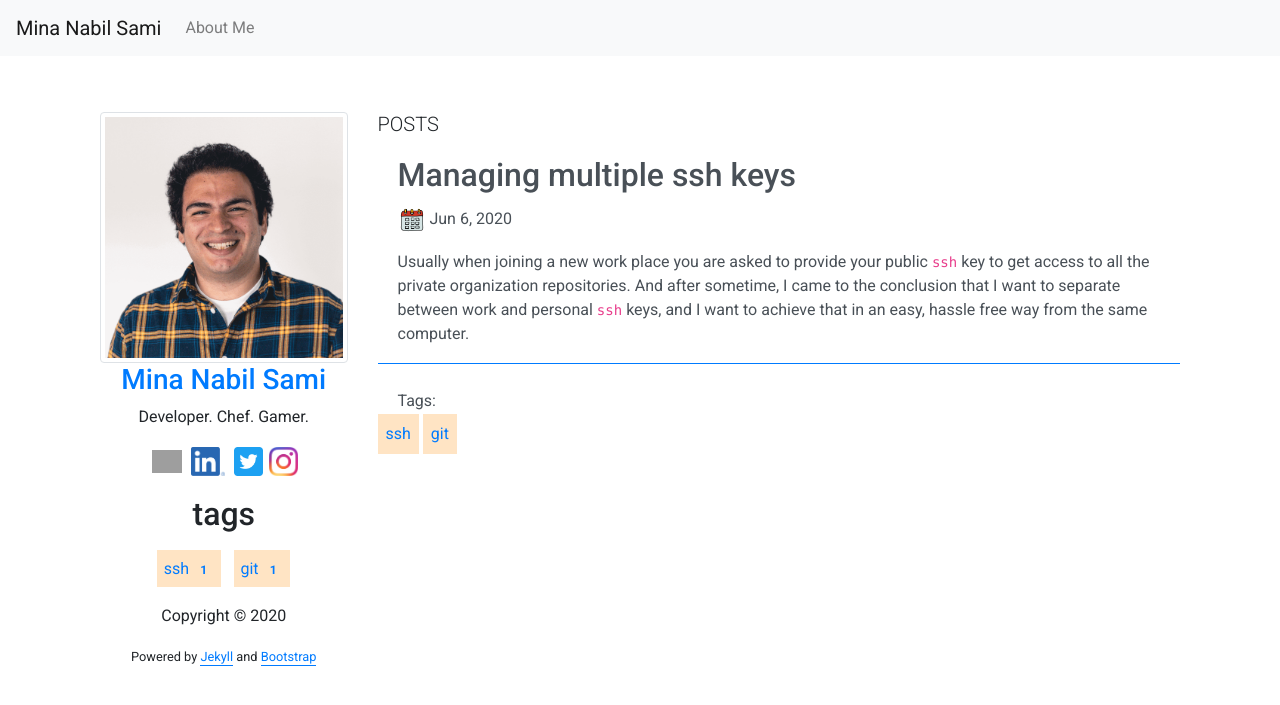
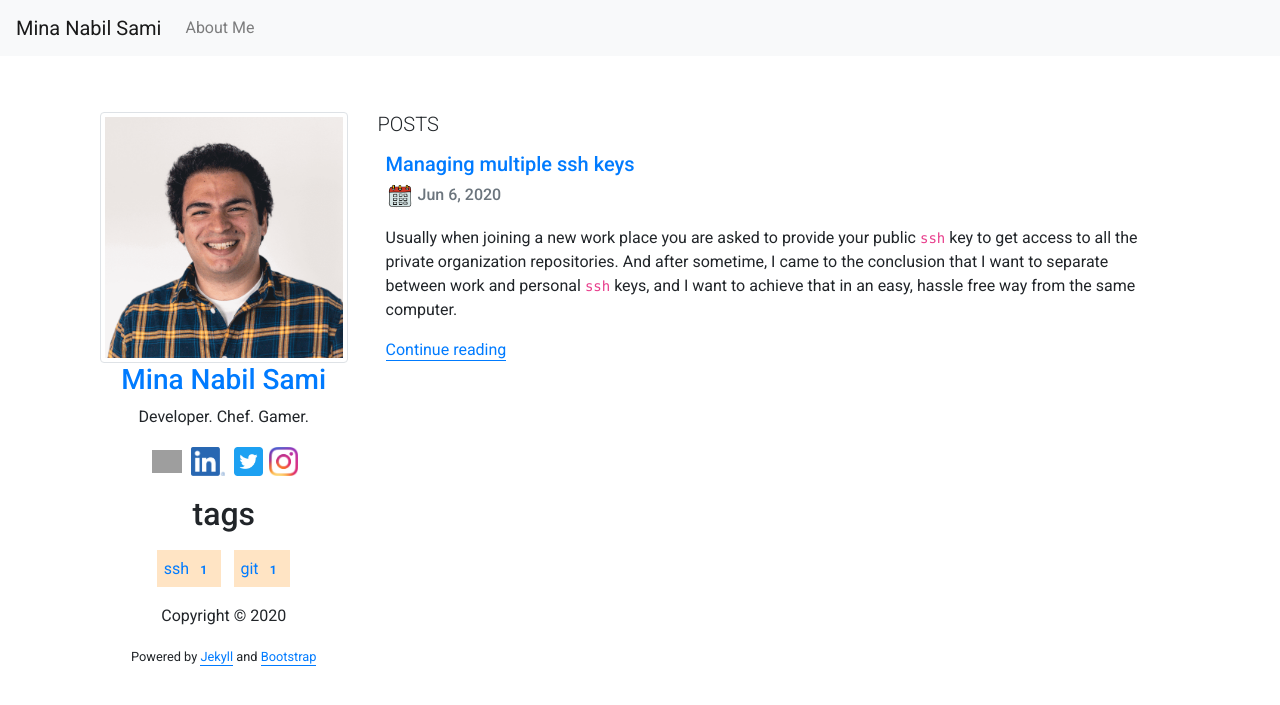
Before and after one commit to mnsami/minasami.com, a Jekyll site: the page built from index.md, in a window 1280 px wide. Shown: the top 705 px of the page. Built offline with Jekyll 4.4.1, drawn with Linux system fonts in a browser that asks for light colours; grey boxes are pictures that could not be loaded.

Commit message:
better layout

```diff
--- a/_layouts/home.html
+++ b/_layouts/home.html
@@ -7,28 +7,25 @@ layout: default
 <h1 class="lead text-uppercase">posts</h1>
 
 {% if site.posts.size > 0 %}
-    <div class="posts list-group list-group-flush">
+    <div class="posts">
         {% for post in site.posts %}
-            <a href="{{ post.url | relative_url }}" alt="{{ post.title | escape }}" class="list-group-item list-group-item-action">
-                <h2 class="card-title">{{ post.title | escape }}</h2>
-                <p>
+            <div class="card">
+                <div class="card-body">
+                    <a href="{{ post.url | relative_url }}" alt="{{ post.title | escape }}" class="card-link">
+                        <h5 class="card-title">{{ post.title }}</h5>
+                    </a>
+                    <h6 class="card-subtitle mb-2 text-muted">
                         <img width="28" src="/assets/images/calendar-icon.png" alt='{{ post.date | date: "%b %-d, %Y" }}' />
                         {{ post.date | date: "%b %-d, %Y" }}
+                    </h6>
+                    {% if site.show_excerpts == true %}
+                        <p class="card-text">
+                            {{ post.excerpt }}
                         </p>
-                {% if site.show_excerpts %}
-                    <div class="mb-1">{{ post.excerpt }}</div>
                     {% endif %}
-                {% if post.tags.size > 0 %}
-                    <div class="tags">
-                        <div class="tags-cloud">
-                            Tags:
-                            {% for postTag in post.tags%}
-                                <a class="tag-title" href="/tags/{{ postTag }}">{{ postTag }}</a>
-                            {% endfor %}
+                    <a href="{{ post.url | relative_url }}" alt="{{ post.title | escape }}" class="card-link">Continue reading</a>
                 </div>
             </div>
-                {% endif %}
-            </a>
         {% endfor %}
     </div>
 {% endif %}
--- a/_layouts/tag.html
+++ b/_layouts/tag.html
@@ -4,7 +4,7 @@ layout: default
 
 {{ content }}
 
-<h1 class="page-heading">Tag: {{ page.tag | escape }}</h1>
+<h1 class="page-heading">Posts with tag: {{ page.tag | escape }}</h1>
 <h1 class="posts-label">{% if site.tags[page.tag].size == 1 %} 1 post {% else %} {{ site.tags[page.tag].size }} posts {% endif %}</h1>
 
 {% if site.tags[page.tag].size > 0 %}
--- a/assets/css/styles.css
+++ b/assets/css/styles.css
@@ -8,6 +8,23 @@ body {
 
 img {
     max-width: 100%;
+}
+
+.card {
+    border: 0;
+    border-bottom: 1px solid rgba(0,0,0,.125);
+    border-radius: 0;
+    padding: 1%;
+    margin-bottom: 1%;
+}
+
+.card:last-child {
+    border-bottom: 0;
+}
+
+.card-body {
+    padding: 0;
+    padding-bottom: 1%;
 }
 
 .profile a,
```
Also changed, not shown: _layouts/post.html (+10 -7 lines). Lines whose indentation alone changed are shown as unchanged.
